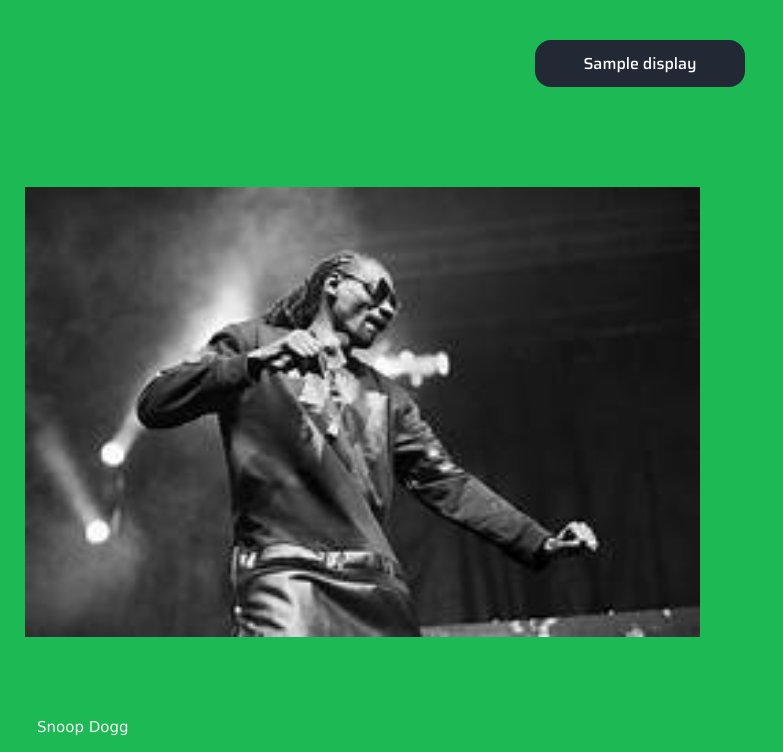
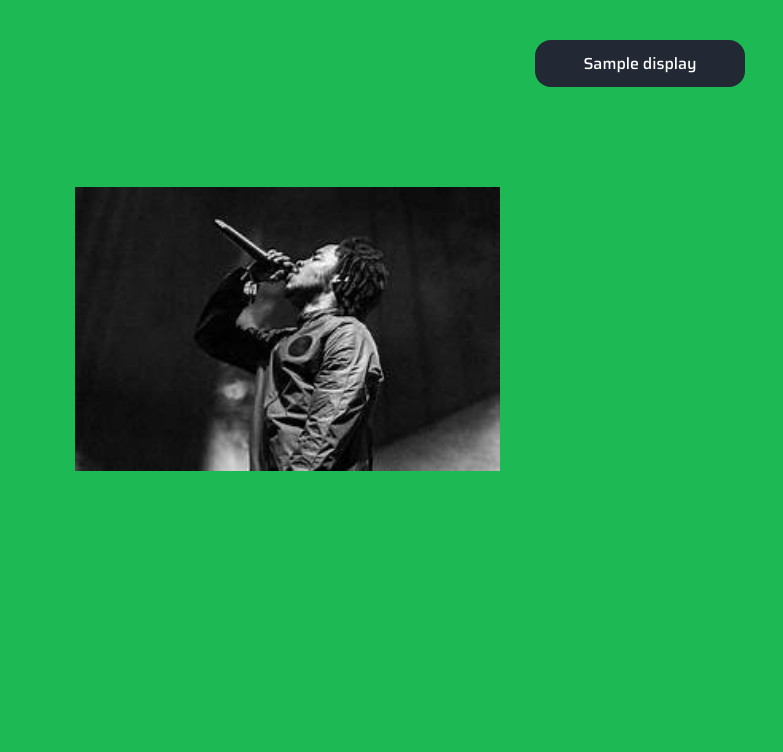
Before and after one commit to alexmarozick/RapAnalysis, a Flask app: template rap_analysis/templates/spotify_login.html in a window 1280 px wide. Shown: the part 48-800 px from the top of the page, without its empty margins (0-783 px from the left). Run offline with Flask 2, Linux system fonts and the light colour scheme; the template is opened without the code that fills it: most values are stand-ins (such as "Sample title", 1, 10 or a date in 2020); parts of the project's set-up code (start-up, migrations or seed data) failed here and were passed over; some libraries are stand-ins or nearby versions.

Commit message:
changed some stuff on the slideshow

```diff
--- a/rap_analysis/static/stylesheets/spotify_login.css
+++ b/rap_analysis/static/stylesheets/spotify_login.css
@@ -242,9 +242,11 @@ img {vertical-align: middle;}
 /* Slideshow container */
 .slideshow-container {
   padding-top: 50px;
-  padding-left: 25px;
-  max-width: 700px;
+  padding-left: 75px;
+  max-width: 500px;
   position: left;
+  max-height:400px;
+  text-align: center;
   /* margin: auto; */
 }
 
@@ -253,10 +255,10 @@ img {vertical-align: middle;}
   color: #f2f2f2;
   font-size: 15px;
   padding: 8px 12px;
-  position: absolute;
-  bottom: 8px;
-  width: 100%;
-  text-align: left;
+  /* position: absolute; */
+  /* bottom: 8px; */
+  /* width: 100%; */
+  text-align: center;
 }
 
 /* Number text (1/3 etc) */
--- a/rap_analysis/templates/spotify_login.html
+++ b/rap_analysis/templates/spotify_login.html
@@ -70,23 +70,18 @@
 </div>
 
     <!-- Slideshow stuff -->
-<div class="slideshow-container">
-
-    <div class="mySlides fade">
-    <!-- <div class="numbertext">1 / 11</div> -->
-    <img src="../static/images/guy_with_headphone_silo.jpg" style="width:100%">
-    <div class="text">Spotify</div>
-    </div>
+<div class="slideshow-container" id="slideshowID">
 
     <div class="mySlides fade">
     <!-- <div class="numbertext">2 / 11</div> -->
     <img src="../static/images/chance.jpg" style="width:100%">
     <div class="text">Chance The Rapper</div>
-    </div>
+</div>
 
     <div class="mySlides fade">
     <!-- <div class="numbertext">3 / 11</div> -->
     <img src="../static/images/eminem.jpg" style="width:100%">
+    <!-- <div class="text">Eminem</div> -->
     <div class="text">Eminem</div>
     </div>
 
@@ -99,7 +94,7 @@
     <div class="mySlides fade">
         <!-- <div class="numbertext">5 / 11</div> -->
         <img src="../static/images/singing.jpg" style="width:100%">
-        <div class="text">Rapping</div>
+        <div class="text"></div>
     </div>
 
     <div class="mySlides fade">
```
Also changed, not shown: rap_analysis/static/images/guy_with_headphone_silo.jpg (deleted).
